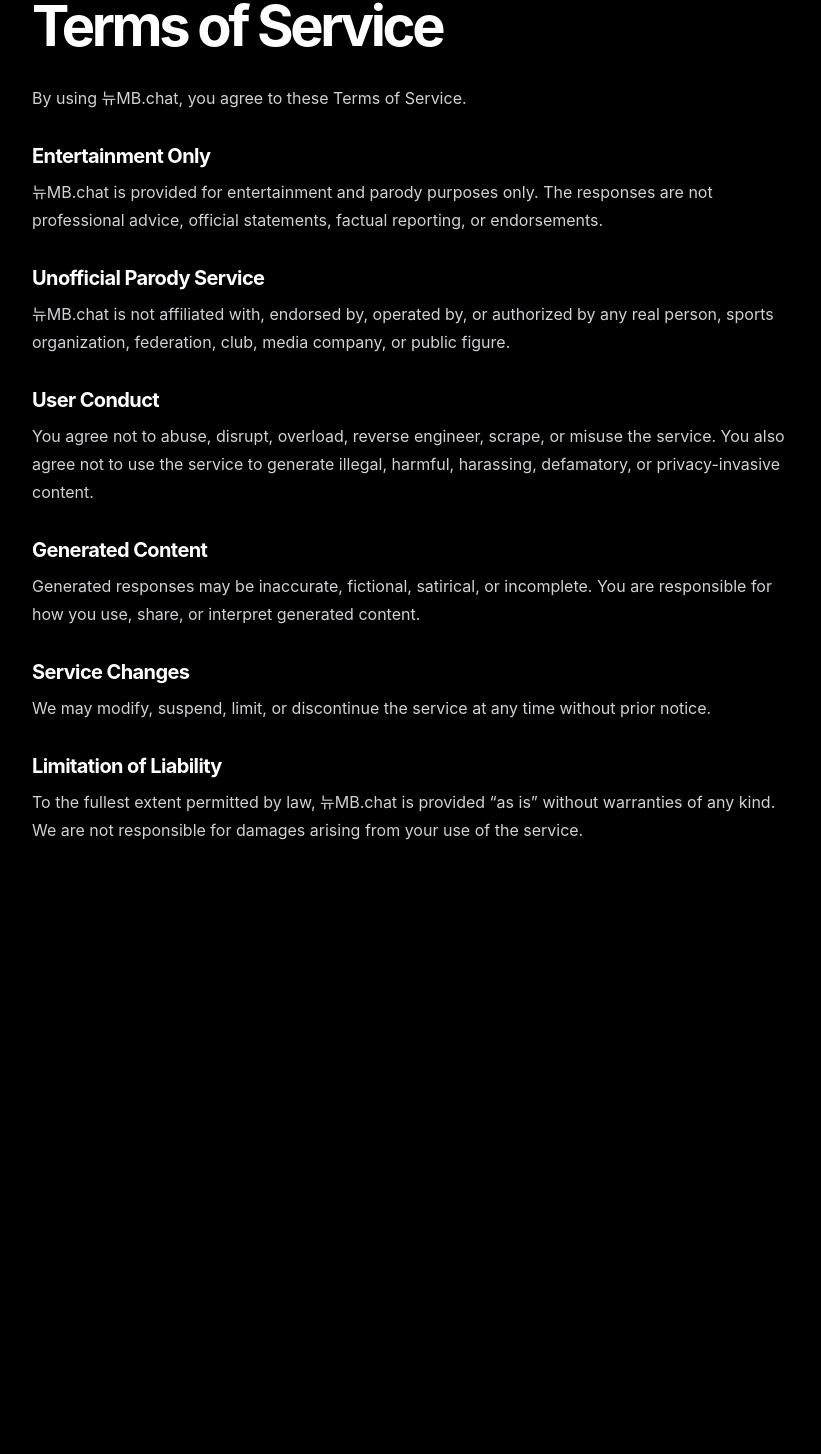
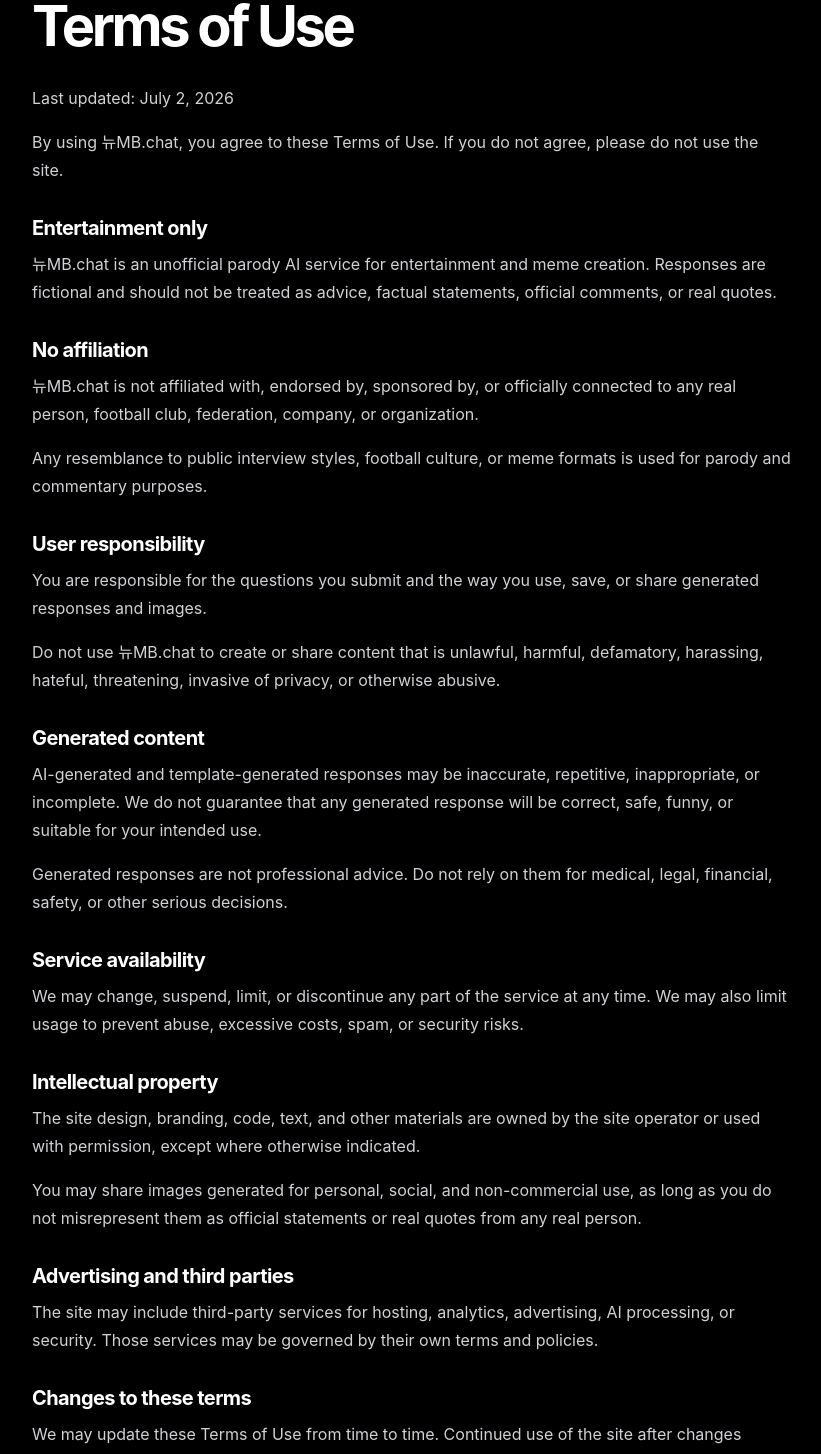
Before and after one commit to JKServices/newmb-chat-release-v2, a Next.js app: page /terms in a window 1280 px wide. Shown: the part 124-1578 px from the top of the page, without its empty margins (228-1049 px from the left). Before the commit the page ends 1092 px from the top, so only its background shows below. Built offline with nearby package versions, Linux system fonts and the light colour scheme.

Commit message:
Update page.tsx

```diff
--- a/app/terms/page.tsx
+++ b/app/terms/page.tsx
@@ -1,71 +1,118 @@
-import Link from "next/link";
+import type { Metadata } from "next";
 
-export const metadata = {
-  title: "Terms of Service | 뉴MB.chat",
-  description: "Terms of Service for 뉴MB.chat."
+export const metadata: Metadata = {
+  title: "Terms of Use",
+  description: "Terms of Use for 뉴MB.chat."
 };
 
 export default function TermsPage() {
   return (
     <main className="legal-page">
-      <section className="legal-card">
-        <Link href="/" className="back-link">
+      <article className="legal-card">
+        <a className="back-link" href="/">
           ← Back to 뉴MB.chat
-        </Link>
+        </a>
 
-        <h1>Terms of Service</h1>
+        <h1>Terms of Use</h1>
+
+        <p>Last updated: July 2, 2026</p>
 
         <p>
-          By using 뉴MB.chat, you agree to these Terms of Service.
+          By using 뉴MB.chat, you agree to these Terms of Use. If you do not
+          agree, please do not use the site.
         </p>
 
-        <h2>Entertainment Only</h2>
+        <h2>Entertainment only</h2>
 
         <p>
-          뉴MB.chat is provided for entertainment and parody purposes only. The
-          responses are not professional advice, official statements, factual
-          reporting, or endorsements.
+          뉴MB.chat is an unofficial parody AI service for entertainment and meme
+          creation. Responses are fictional and should not be treated as advice,
+          factual statements, official comments, or real quotes.
         </p>
 
-        <h2>Unofficial Parody Service</h2>
+        <h2>No affiliation</h2>
 
         <p>
-          뉴MB.chat is not affiliated with, endorsed by, operated by, or
-          authorized by any real person, sports organization, federation, club,
-          media company, or public figure.
+          뉴MB.chat is not affiliated with, endorsed by, sponsored by, or
+          officially connected to any real person, football club, federation,
+          company, or organization.
         </p>
 
-        <h2>User Conduct</h2>
+        <p>
+          Any resemblance to public interview styles, football culture, or meme
+          formats is used for parody and commentary purposes.
+        </p>
+
+        <h2>User responsibility</h2>
 
         <p>
-          You agree not to abuse, disrupt, overload, reverse engineer, scrape, or
-          misuse the service. You also agree not to use the service to generate
-          illegal, harmful, harassing, defamatory, or privacy-invasive content.
+          You are responsible for the questions you submit and the way you use,
+          save, or share generated responses and images.
         </p>
 
-        <h2>Generated Content</h2>
+        <p>
+          Do not use 뉴MB.chat to create or share content that is unlawful,
+          harmful, defamatory, harassing, hateful, threatening, invasive of
+          privacy, or otherwise abusive.
+        </p>
+
+        <h2>Generated content</h2>
 
         <p>
-          Generated responses may be inaccurate, fictional, satirical, or
-          incomplete. You are responsible for how you use, share, or interpret
-          generated content.
+          AI-generated and template-generated responses may be inaccurate,
+          repetitive, inappropriate, or incomplete. We do not guarantee that any
+          generated response will be correct, safe, funny, or suitable for your
+          intended use.
         </p>
 
-        <h2>Service Changes</h2>
+        <p>
+          Generated responses are not professional advice. Do not rely on them
+          for medical, legal, financial, safety, or other serious decisions.
+        </p>
+
+        <h2>Service availability</h2>
 
         <p>
-          We may modify, suspend, limit, or discontinue the service at any time
-          without prior notice.
+          We may change, suspend, limit, or discontinue any part of the service
+          at any time. We may also limit usage to prevent abuse, excessive costs,
+          spam, or security risks.
         </p>
 
-        <h2>Limitation of Liability</h2>
+        <h2>Intellectual property</h2>
 
         <p>
-          To the fullest extent permitted by law, 뉴MB.chat is provided “as is”
-          without warranties of any kind. We are not responsible for damages
-          arising from your use of the service.
+          The site design, branding, code, text, and other materials are owned by
+          the site operator or used with permission, except where otherwise
+          indicated.
         </p>
-      </section>
+
+        <p>
+          You may share images generated for personal, social, and non-commercial
+          use, as long as you do not misrepresent them as official statements or
+          real quotes from any real person.
+        </p>
+
+        <h2>Advertising and third parties</h2>
+
+        <p>
+          The site may include third-party services for hosting, analytics,
+          advertising, AI processing, or security. Those services may be governed
+          by their own terms and policies.
+        </p>
+
+        <h2>Changes to these terms</h2>
+
+        <p>
+          We may update these Terms of Use from time to time. Continued use of
+          the site after changes means you accept the updated terms.
+        </p>
+
+        <h2>Contact</h2>
+
+        <p>
+          If you have questions about these Terms, contact: contact@newmb.chat
+        </p>
+      </article>
     </main>
   );
 }
```
